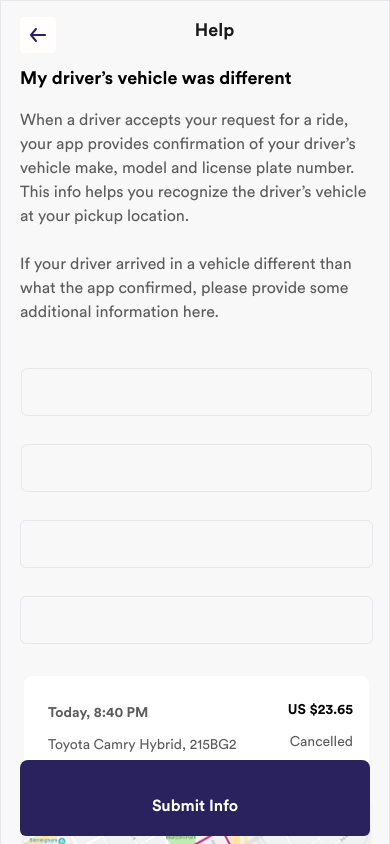
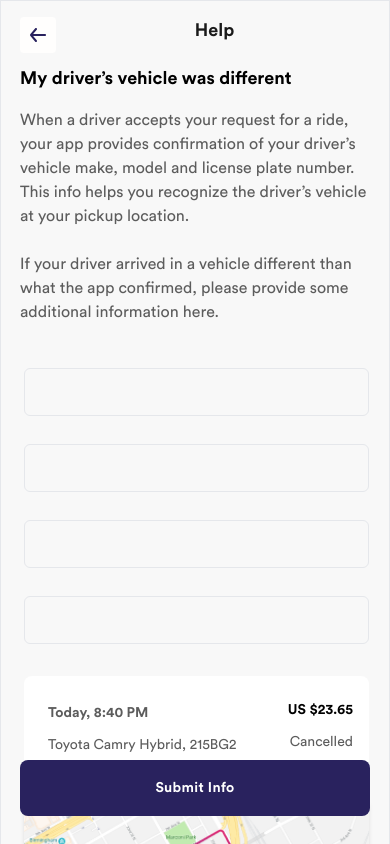
Before and after one commit to shohan-ch/ride-sharing-platform, a Next.js app: page /trip_history/different_vehicle in a window 390 px wide. Shown: the top 844 px of the page. Built offline with nearby package versions, Linux system fonts and the light colour scheme.

Commit message:
Fix:Issue fix of navigation in report safty issue

```diff
--- a/src/components/Forms/InputField.jsx
+++ b/src/components/Forms/InputField.jsx
@@ -15,7 +15,7 @@ export default (props) => {
     <>
       <label
         htmlFor="firstName"
-        className="mb-5 text-base font-medium text-gray-light 2xs:hidden"
+        className="mb-5 text-base font-medium text-gray-light dark:text-white 2xs:hidden"
       >
         {label}
       </label>
--- a/src/components/TripHistory/DifferentVehicle/DifferentVehicleView.jsx
+++ b/src/components/TripHistory/DifferentVehicle/DifferentVehicleView.jsx
@@ -35,28 +35,28 @@ export default () => {
               </div>
               {/* Form */}
               <form action="#">
-                <div className="px-[1px] sm:mb-5 2xs:mb-4">
+                <div className="px-1 sm:mb-5 2xs:mb-4">
                   <InputField
                     label="Vehicle’s color, make and model"
                     placeholder=""
                     type="text"
                   />
                 </div>
-                <div className="px-[1px] sm:mb-5 2xs:mb-4">
+                <div className="px-1 sm:mb-5 2xs:mb-4">
                   <InputField
                     label="License Plate"
                     placeholder=""
                     type="text"
                   />
                 </div>
-                <div className="sm:mb-5 2xs:mb-4">
+                <div className="px-1 sm:mb-5 2xs:mb-4">
                   <InputField
                     label="Was your driver a different person?"
                     placeholder=""
                     type="text"
                   />
                 </div>
-                <div className="sm:mb-5 2xs:mb-4">
+                <div className="px-1 sm:mb-5 2xs:mb-4">
                   <InputField
                     label="Were other passengers in the vehicle?"
                     placeholder=""
@@ -78,12 +78,6 @@ export default () => {
             <div className="absolute left-0 right-0 mx-5 md:bottom-0 lg:absolute lg:bottom-[0px] 2xs:fixed 2xs:bottom-[8px] 2xs:left-0 2xs:right-0">
               <Button color="blue">Submit Info</Button>
             </div>
-            <button
-              onclick="location.href='./reservation_confirm.html'"
-              className="rounded-5 shadow-one dark:shadow-dark absolute left-0 right-0 mx-5 flex items-center justify-center rounded-md border-2 border-transparent bg-primary-500 py-4 text-base font-semibold text-white hover:bg-primary-hover hover:text-white focus:border-blue-500 focus:ring-blue-500 disabled:cursor-default disabled:opacity-70 dark:bg-primary dark:hover:bg-primary-500 md:bottom-0 lg:absolute lg:bottom-[22px] 2xs:fixed 2xs:bottom-[8px] 2xs:left-0 2xs:right-0"
-            >
-              Submit Info
-            </button>
           </div>
         </div>
       </section>
--- a/src/components/TripHistory/LostItemFormCallDriver/LostItemFormCallDriver.jsx
+++ b/src/components/TripHistory/LostItemFormCallDriver/LostItemFormCallDriver.jsx
@@ -10,7 +10,7 @@ export default () => {
           <div className="sm:pt-4 sm:text-left lg:pt-0 2xs:px-0 2xs:pt-0 2xs:text-left">
             <div className="scroll_div h-full overflow-y-auto overflow-x-hidden py-2 dark:border-[#2C2C35] md:h-full lg:h-[390px] xl:h-[490px] 2xl:h-[490px] 3xl:h-[700px]">
               <div className="pickup_header mb-10 flex md:pr-[76px] lg:pr-[30px] 2xs:mb-3">
-                <Link href="/trip_history/lost_item">
+                <Link href="/trip_history/report_safty_isuue">
                   <img src="/assets/icons/backBgWhite.svg" alt="svg_icon" />
                 </Link>
                 <h2 className="mx-auto font-extrabold text-black dark:text-gray-2 2xl:text-22 3xl:text-[24px] 2xs:text-[18px]">
--- a/src/components/TripHistory/ReportSaftyIssue/ReportSaftyIssue.jsx
+++ b/src/components/TripHistory/ReportSaftyIssue/ReportSaftyIssue.jsx
@@ -43,9 +43,7 @@ export default () => {
               <Button
                 color="gray"
                 className="hover:bg-primary-hover hover:text-white"
-                handler={() =>
-                  Router.push("/trip_history/lost-item-call-driver")
-                }
+                handler={() => Router.push("/trip_history/different_vehicle")}
               >
                 My driver’s vehicle was different
               </Button>
```
